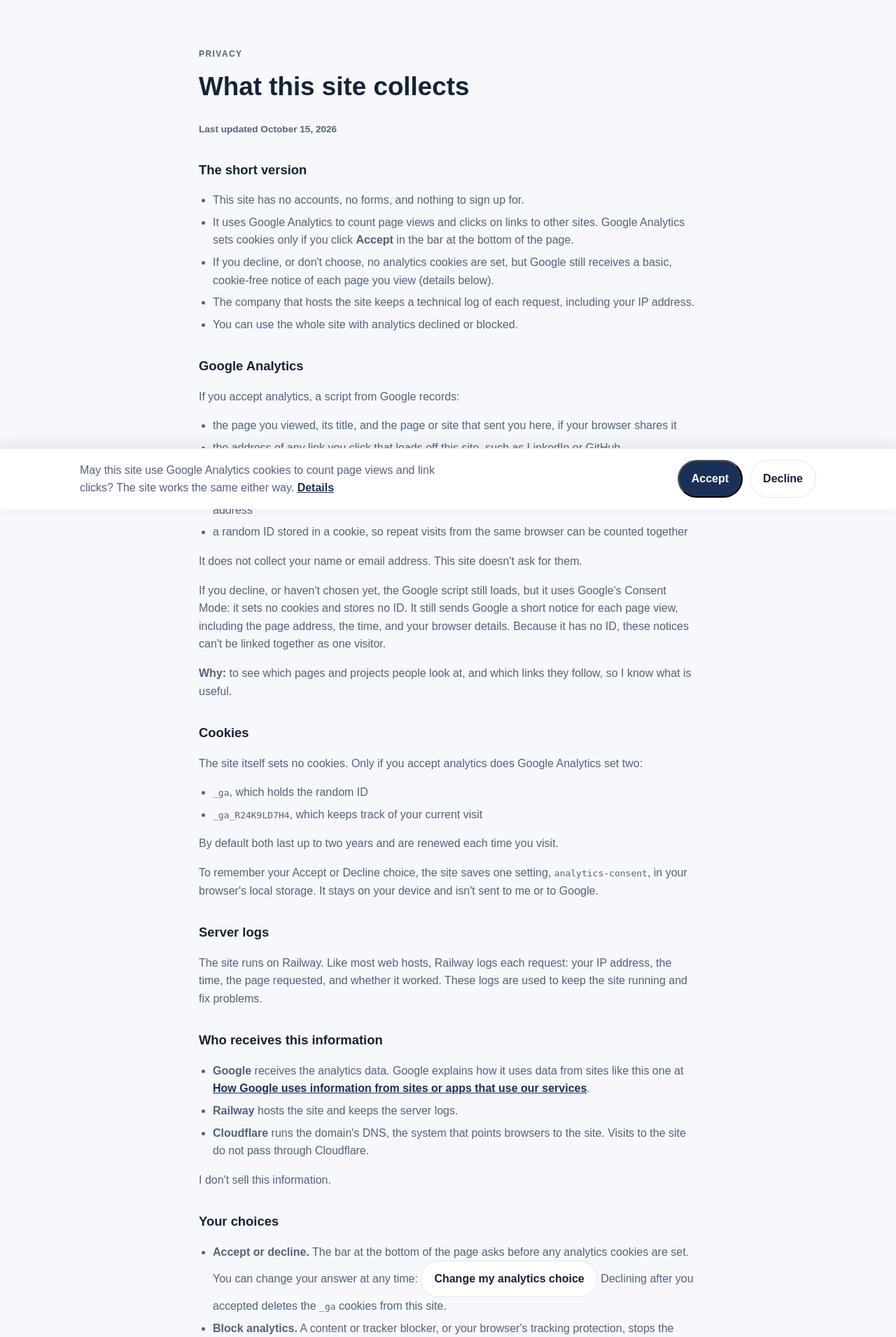
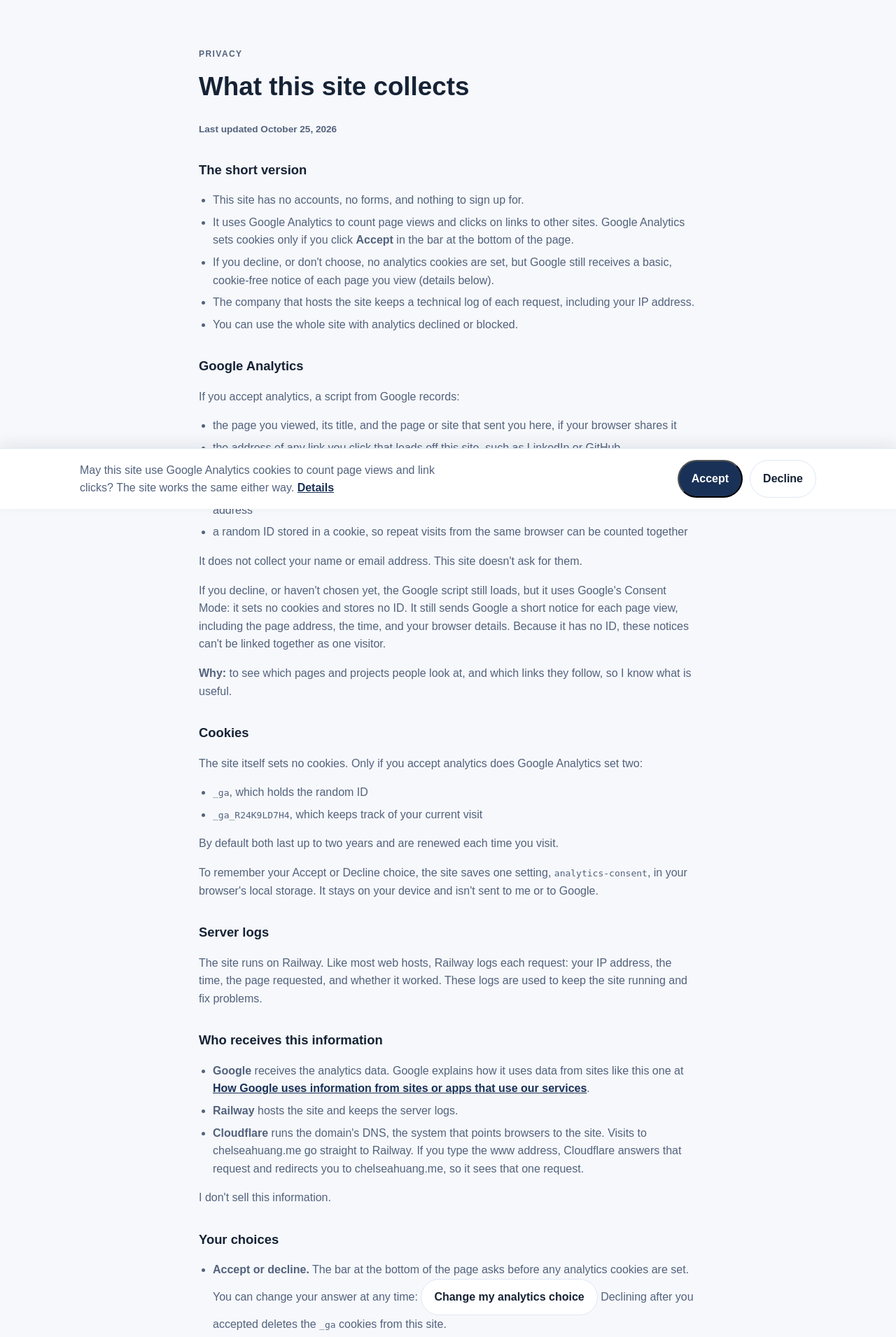
Before and after one commit to chelseahuang11/career-platform, a FastAPI app: template src/career_platform/templates/privacy.html in a window 1280 px wide. Shown: the part 73-1983 px from the top of the page at 70% size. Run offline with FastAPI, Linux system fonts and the light colour scheme; the template is opened without the code that fills it, so the values that code supplies are empty; some libraries are stand-ins or nearby versions.

Commit message:
Say on the Privacy page that www requests pass through Cloudflare
The www record is now proxied so Cloudflare can answer the redirect to
the bare domain; visits to chelseahuang.me still go straight to Railway.

Co-Authored-By: Claude Opus 5.5 (1M context) <noreply@anthropic.com>

```diff
--- a/src/career_platform/templates/privacy.html
+++ b/src/career_platform/templates/privacy.html
@@ -12,7 +12,7 @@
       <p class="eyebrow">Privacy</p>
       <h3>What this site collects</h3>
     </div>
-    <p class="updated">Last updated October 15, 2026</p>
+    <p class="updated">Last updated October 25, 2026</p>
 
     <h4>The short version</h4>
     <ul>
@@ -72,7 +72,8 @@
         like this one at <a href="https://policies.google.com/technologies/partner-sites" target="_blank" rel="noreferrer">How Google uses information from sites or apps that use our services</a>.</li>
       <li><strong>Railway</strong> hosts the site and keeps the server logs.</li>
       <li><strong>Cloudflare</strong> runs the domain's DNS, the system that points browsers to the site.
-        Visits to the site do not pass through Cloudflare.</li>
+        Visits to chelseahuang.me go straight to Railway. If you type the www address, Cloudflare
+        answers that request and redirects you to chelseahuang.me, so it sees that one request.</li>
     </ul>
     <p>I don't sell this information.</p>
 
```
